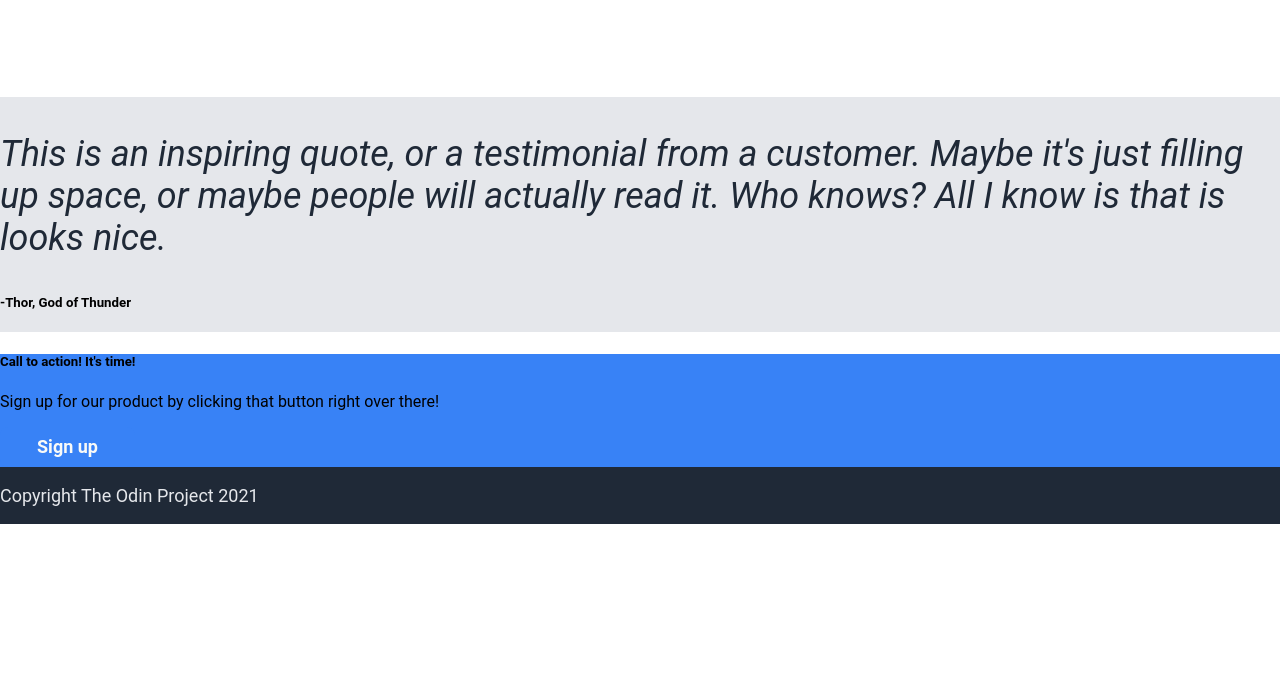
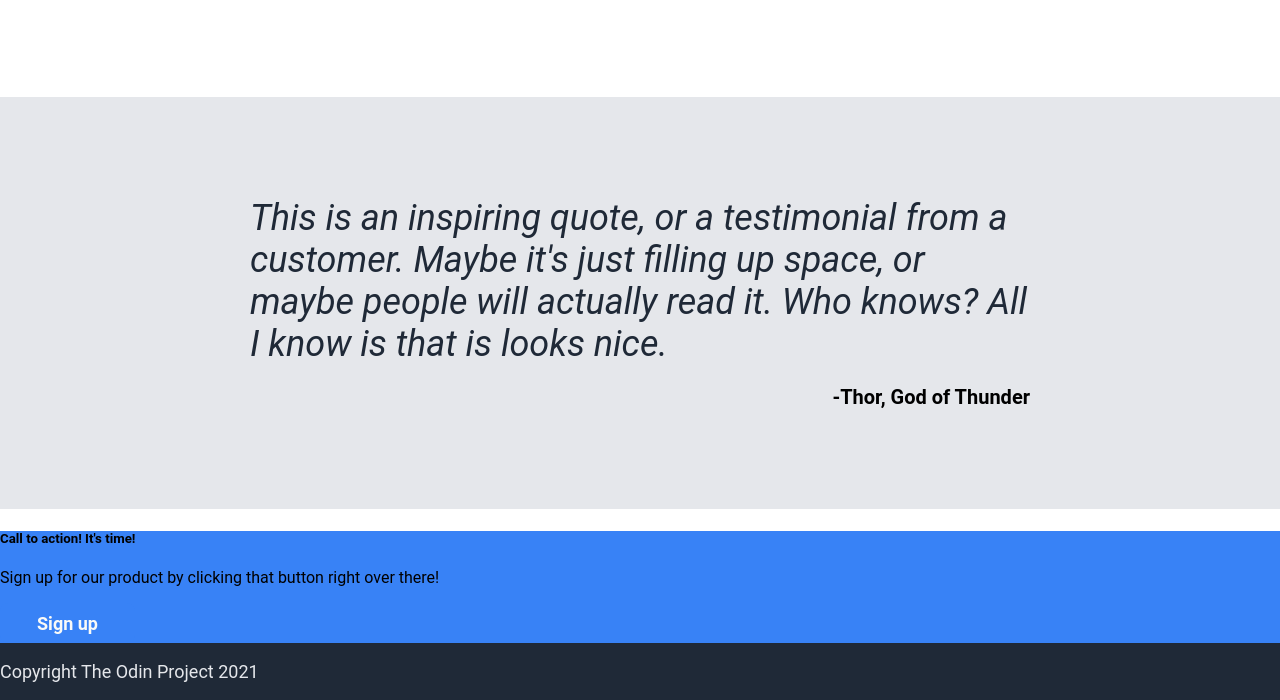
Before and after one commit to mikerachman1/odin-landing-page, a plain HTML site: page index.html in a window 1280 px wide. Shown: the part 788-1488 px from the top of the page. Before the commit the page ends 1312 px from the top, so only its background shows below. Drawn offline with Linux system fonts and the light colour scheme.

Commit message:
Styled quote block section

```diff
--- a/index.html
+++ b/index.html
@@ -50,7 +50,7 @@
         </div>
         <div class="quote-block">
             <p class="quote">This is an inspiring quote, or a testimonial from a customer. Maybe it's just filling up space, or maybe people will actually read it. Who knows? All I know is that is looks nice.</p>
-            <h5 class="quote-author">-Thor, God of Thunder</h5>
+            <p class="quote-author">-Thor, God of Thunder</p>
         </div>
         <div class="call-block">
             <div class="blue-box">
--- a/style.css
+++ b/style.css
@@ -40,12 +40,16 @@ body {
 
 .quote-block {
     background-color: #E5E7EB;
+    display: flex;
+    flex-direction: column;
+    padding: 100px 250px;
 }
 
 .quote {
     font-size: 36px;
     font-style: italic;
     color: #1F2937;
+    margin: 0;
 }
 
 .blue-box {
@@ -138,3 +142,11 @@ button {
     margin: 8px;
     padding: 0;
 }
+
+.quote-author {
+    display: flex;
+    justify-content: flex-end;
+    font-size: 20px;
+    font-weight: bold;
+    margin: 20px 0 0 0;
+}
```
